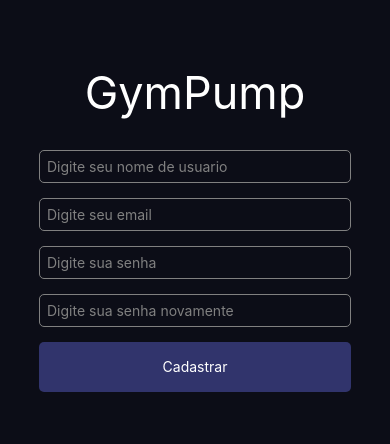
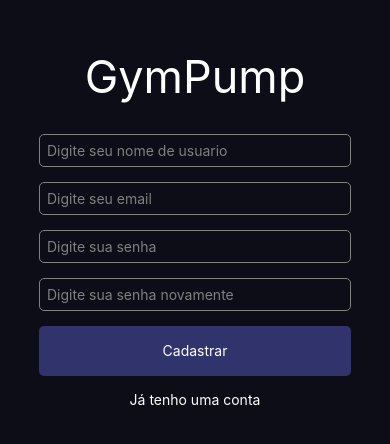
Before and after one commit to ArthurBrigueli/GymPump, a React Native app in the folder GymPump/: screen /Register in a window 390 px wide. Shown: the part 194-638 px from the top of the page. Built offline with nearby package versions, Linux system fonts and the light colour scheme; what expo-notifications, expo-sqlite would draw is missing.

Commit message:
feat: opcao ja tenho uma conta

```diff
--- a/GymPump/screens/Register.jsx
+++ b/GymPump/screens/Register.jsx
@@ -86,6 +86,8 @@ const Register = ()=>{
                                 <Text style={styles.txt}>Cadastrar</Text>
                             </TouchableOpacity>
                         )}
+
+                        <Text style={styles.txt}>Já tenho uma conta</Text>
                     </View>
                 </View>
             </View>
```
